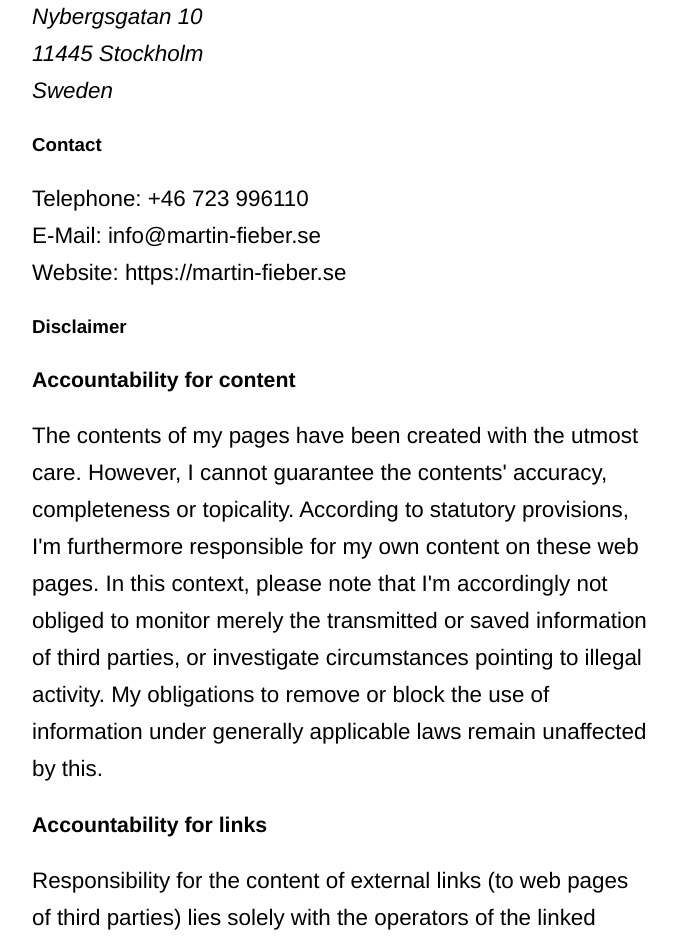
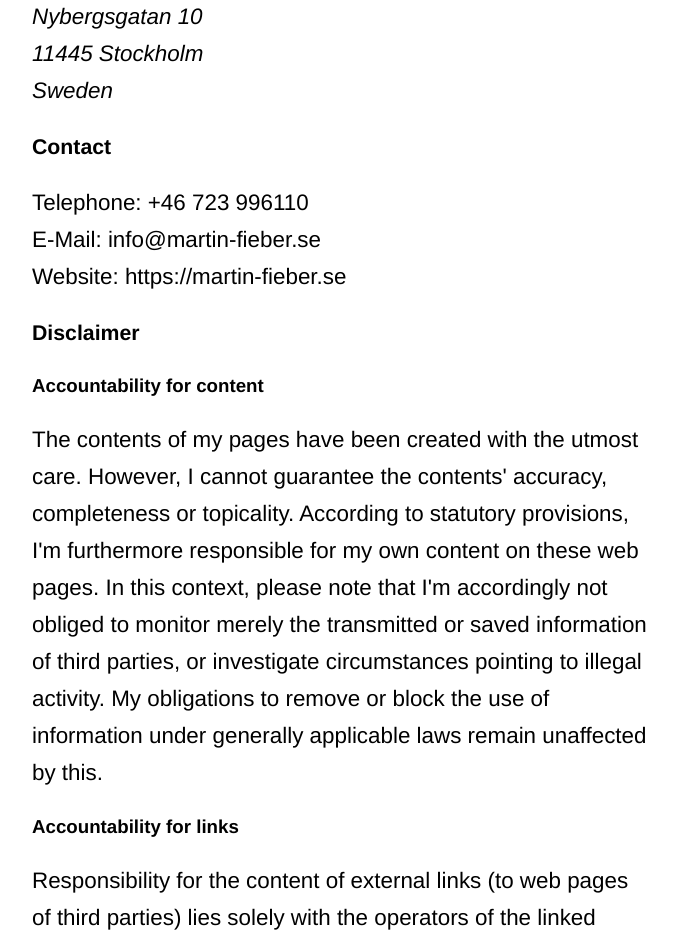
Before and after one commit to MartinHelmut/martin-fieber.de, a Next.js app: page /legal-notice in a window 1280 px wide. Shown: the part 200-1143 px from the top of the page, without its empty margins (298-975 px from the left). Built offline with nearby package versions, Linux system fonts and the light colour scheme.

Commit message:
fix: headlines and headline ordering

```diff
--- a/pages/legal-notice.jsx
+++ b/pages/legal-notice.jsx
@@ -19,7 +19,7 @@
       <br />
       Sweden
     </Address>
-    <SubHeadline id="contact">Contact</SubHeadline>
+    <TextHeading id="contact">Contact</TextHeading>
     <Text>
       Telephone: +46 723 996110
       <br />
@@ -27,10 +27,10 @@
       <br />
       Website: https://martin-fieber.se
     </Text>
-    <SubHeadline id="disclaimer">Disclaimer</SubHeadline>
-    <TextHeading id="accountability-for-content">
+    <TextHeading id="disclaimer">Disclaimer</TextHeading>
+    <SubHeadline id="accountability-for-content">
       Accountability for content
-    </TextHeading>
+    </SubHeadline>
     <Text>
       The contents of my pages have been created with the utmost care. However,
       I cannot guarantee the contents&apos; accuracy, completeness or
@@ -42,16 +42,16 @@
       block the use of information under generally applicable laws remain
       unaffected by this.
     </Text>
-    <TextHeading id="accountability-for-links">
+    <SubHeadline id="accountability-for-links">
       Accountability for links
-    </TextHeading>
+    </SubHeadline>
     <Text>
       Responsibility for the content of external links (to web pages of third
       parties) lies solely with the operators of the linked pages. No violations
       were evident to my at the time of linking. Should any legal infringement
       become known to my, I will remove the respective link immediately.
     </Text>
-    <TextHeading id="copyright">Copyright</TextHeading>
+    <SubHeadline id="copyright">Copyright</SubHeadline>
     <Text>
       Unless expressly permitted by law, every form of utilizing, reproducing or
       processing works subject to copyright protection on my web pages requires
--- a/patterns/sub-headline/index.jsx
+++ b/patterns/sub-headline/index.jsx
@@ -1,6 +1,6 @@
 import styled from "styled-components";
 
-const SubHeadline = styled.h3`
+const SubHeadline = styled.h4`
   font-family: var(--base-font);
   font-size: 1.17em;
   font-weight: bold;
--- a/patterns/text-heading/index.jsx
+++ b/patterns/text-heading/index.jsx
@@ -1,6 +1,6 @@
 import styled from "styled-components";
 
-const TextHeading = styled.h4`
+const TextHeading = styled.h3`
   font-family: var(--base-font);
   font-size: 1.33em;
   font-weight: bold;
```
Also changed, not shown: pages/privacy-policy.jsx (+4 -4 lines).
